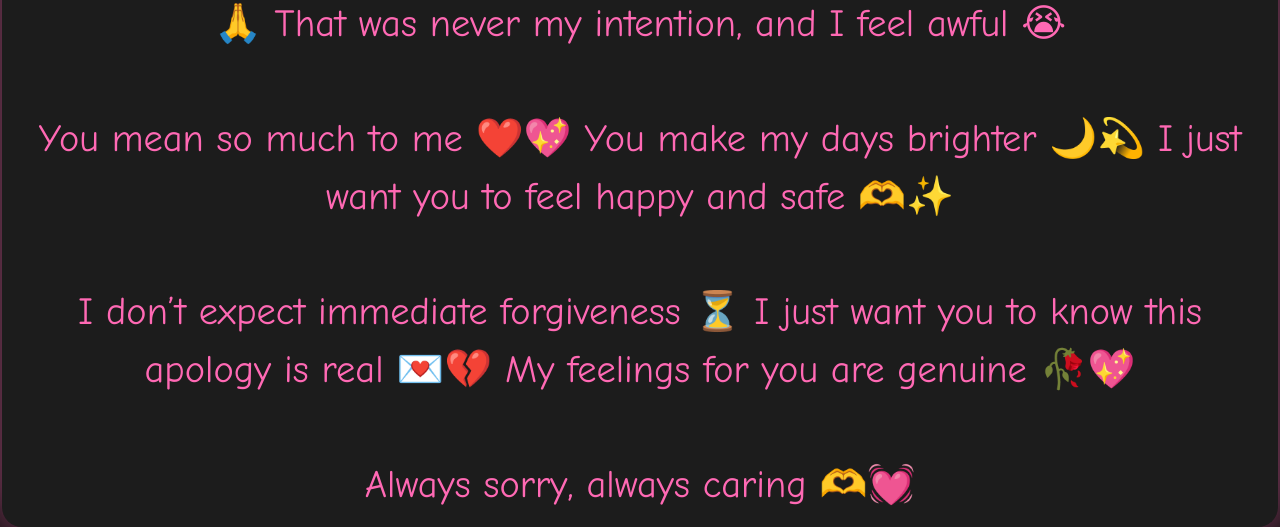
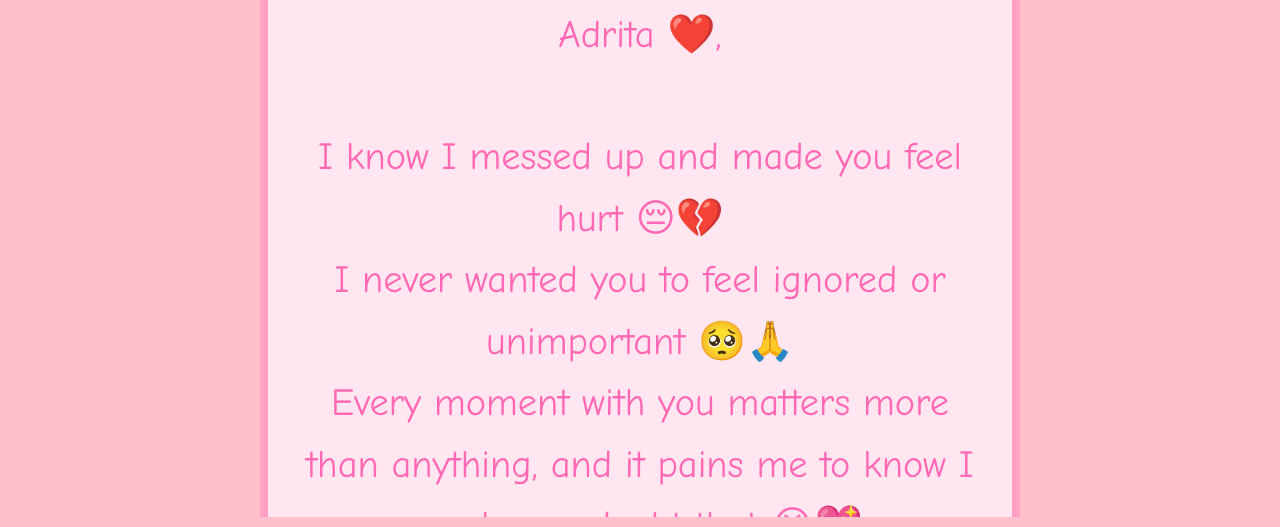
Before and after one commit to naronhad-dev/sorry-page, a plain HTML site: page index.html in a window 1280 px wide. Shown: the part 283-810 px from the top of the page. Drawn offline with Linux system fonts and the light colour scheme.

Commit message:
Update index.html

```diff
--- a/index.html
+++ b/index.html
@@ -7,49 +7,106 @@
       margin: 0;
       padding: 0;
       height: 100%;
-      background-color: #111;
+      background: #ffc0cb; /* soft pink background */
       font-family: 'Comic Sans MS', cursive, sans-serif;
-      color: #ff69b4;
       display: flex;
       justify-content: center;
-      align-items: center;
+      align-items: flex-start;
+      overflow-y: scroll;
+      position: relative;
+    }
+
+    /* Blossom trees in corners using emojis as decoration */
+    body::before, body::after, .letter-box::before, .letter-box::after {
+      content: "🌸";
+      position: absolute;
+      font-size: 6vw;
+      opacity: 0.8;
+    }
+
+    body::before {
+      top: 0;
+      left: 0;
+    }
+
+    body::after {
+      top: 0;
+      right: 0;
+    }
+
+    .letter-box::before {
+      bottom: 0;
+      left: 0;
+    }
+
+    .letter-box::after {
+      bottom: 0;
+      right: 0;
     }
 
     .letter-box {
-      width: 95%;
-      max-height: 95%;
-      background-color: #1c1c1c;
+      width: 90%;
+      max-width: 700px;
+      margin: 50px 0;
+      background: #ffe6f0; /* lighter pink */
       border-radius: 20px;
       padding: 30px;
-      box-shadow: 0 0 50px rgba(255,105,180,0.6);
+      box-shadow: 0 0 60px rgba(255,105,180,0.8);
       display: flex;
       flex-direction: column;
-      justify-content: center;
-      align-items: center;
       text-align: center;
-      overflow: hidden;
+      position: relative;
     }
 
     h1 {
-      font-size: 6vw; /* bigger and dramatic */
+      font-size: 8vw;
       margin-bottom: 20px;
-      color: #ff4d6d;
+      background: linear-gradient(90deg, #ff4d6d, #ffb6c1, #ff69b4);
+      -webkit-background-clip: text;
+      -webkit-text-fill-color: transparent;
     }
 
     p {
-      font-size: 3vw; /* bigger than last version */
-      line-height: 1.5;
-      word-wrap: break-word;
-      overflow-wrap: break-word;
-      margin: 0;
+      font-size: 3vw;
+      line-height: 1.6;
+      margin: 0 0 20px 0;
+      color: #ff69b4;
+    }
+
+    .scroll-arrow {
+      font-size: 4vw;
+      font-weight: bold;
+      background: linear-gradient(90deg, #ff4d6d, #ffb6c1, #ff69b4);
+      -webkit-background-clip: text;
+      -webkit-text-fill-color: transparent;
+      margin-top: 20px;
+      animation: bounce 1.5s infinite, pulse 2s infinite;
+    }
+
+    @keyframes bounce {
+      0%, 20%, 50%, 80%, 100% { transform: translateY(0); }
+      40% { transform: translateY(10px); }
+      60% { transform: translateY(5px); }
+    }
+
+    @keyframes pulse {
+      0% { filter: drop-shadow(0 0 5px #ff69b4); }
+      50% { filter: drop-shadow(0 0 15px #ffb6c1); }
+      100% { filter: drop-shadow(0 0 5px #ff69b4); }
     }
 
     @media screen and (max-width: 600px) {
       h1 {
-        font-size: 9vw;
+        font-size: 12vw;
       }
       p {
         font-size: 4vw;
+      }
+      .scroll-arrow {
+        font-size: 6vw;
+      }
+      body::before, body::after, .letter-box::before, .letter-box::after {
+        font-size: 8vw;
       }
     }
   </style>
@@ -60,27 +117,33 @@
     <p>
       Adrita ❤️,<br><br>
 
-      I know I messed up 😔💔
-      Staying quiet instead of explaining hurt you 🥺🙏
-      That was never my intention, and I feel awful 😭
+      I know I messed up and made you feel hurt 😔💔<br>
+      I never wanted you to feel ignored or unimportant 🥺🙏<br>
+      Every moment with you matters more than anything, and it pains me to know I made you doubt that 😭💖<br><br>
 
-      <br><br>
+      I also want to clear up the misunderstanding 💌✨<br>
+      There’s nothing going on between me and my tuition teacher’s daughter 💖
+      You are the only one I care about, and I hate that this caused you pain 💔🥀<br><br>
 
-      You mean so much to me ❤️💖
-      You make my days brighter 🌙💫
-      I just want you to feel happy and safe 🫶✨
+      You are the most amazing person I’ve ever met 🌙💫<br>
+      Every laugh, every message, every little thing we share matters so much 🌸💖
+      I think about you all the time and I just want to make you feel loved and happy 🫶✨<br><br>
 
-      <br><br>
+      I promise to always be honest, caring, and give you the attention you deserve 💌💓
+      I want to be someone you can trust completely and someone who makes your days better 💖🌟
+      You deserve the best, and I want to be that for you 🥀💫<br><br>
 
-      I don’t expect immediate forgiveness ⏳
-      I just want you to know this apology is real 💌💔
-      My feelings for you are genuine 🥀💖
+      I’m really, really sorry for hurting you 😭💔
+      I hope you can see that my feelings are real, that I truly care about you 🫶💖
+      I’ll do everything I can to make it up to you and never let doubt come between us again 💌💓<br><br>
 
-      <br><br>
+      You mean the world to me ❤️💖
+      And I just want you to know that no matter what, I’m always thinking of you and caring for you 🌸✨<br><br>
 
-      Always sorry, always caring 🫶💓<br>
+      Always yours, always loving 🫶💓<br>
       — Dishan 💌
     </p>
+    <div class="scroll-arrow">⬇️ Scroll down ⬇️</div>
   </div>
 </body>
 </html>
```
